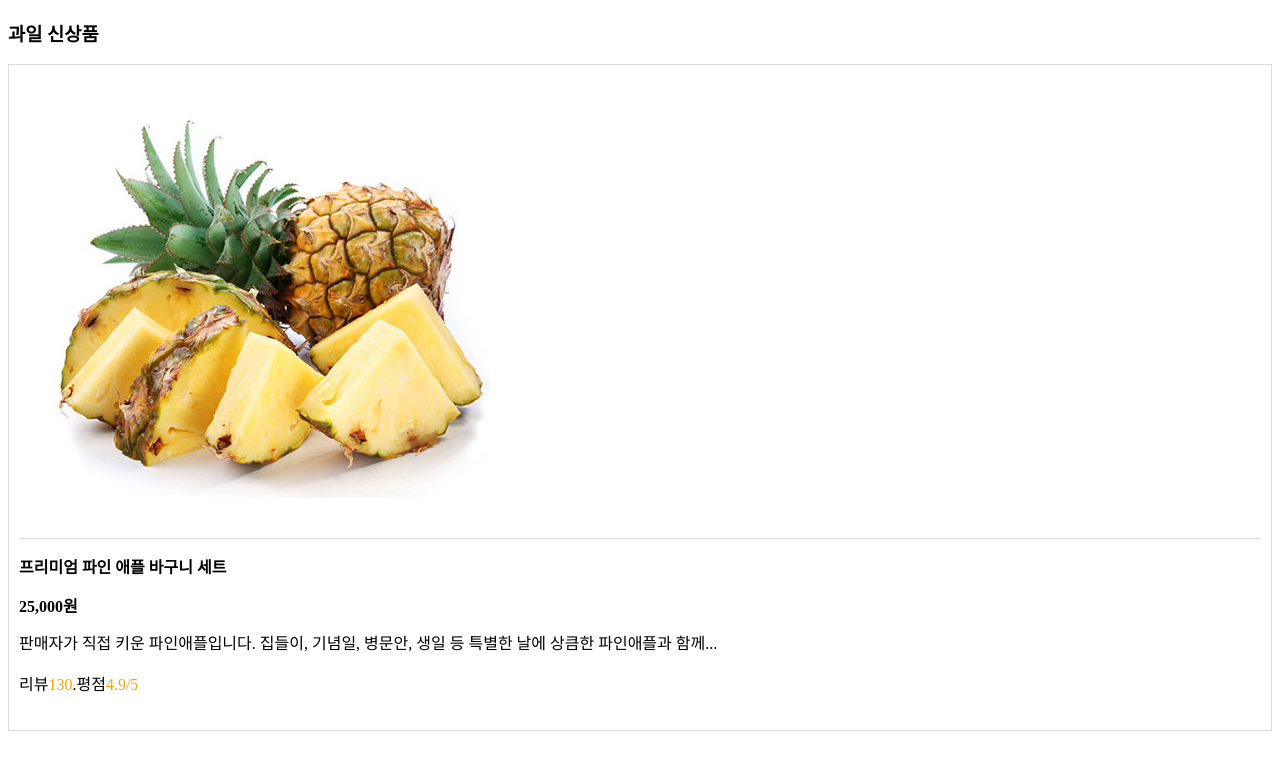
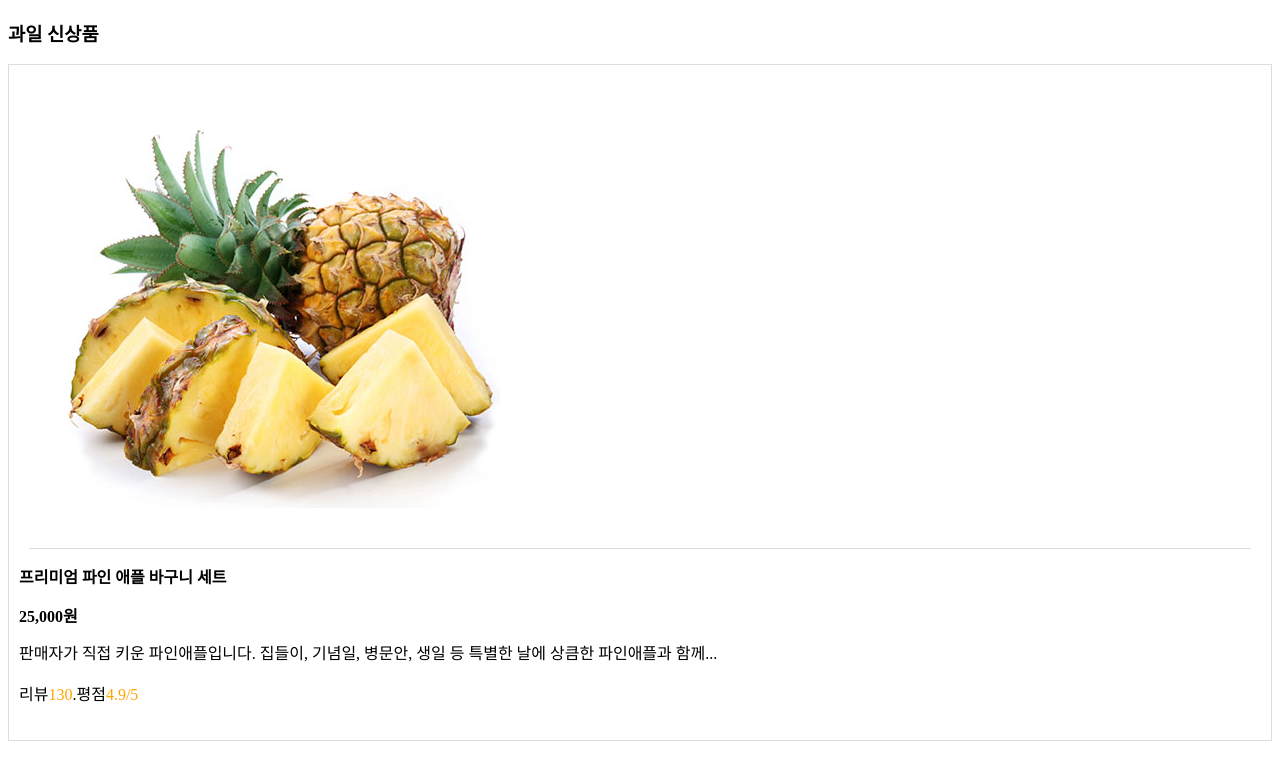
Before and after one commit to Khgustn/HTML-1, a plain HTML site: page proj8-1.html in a window 1280 px wide. Drawn offline with Linux system fonts and the light colour scheme.

Commit message:
2 commit

```diff
--- a/proj8-1.html
+++ b/proj8-1.html
@@ -9,7 +9,7 @@
         li { list-style-type: none; }
         ul { border: solid 1px #dddddd;
             margin-top: 15px; padding: 10px;}
-	.col0 { border-bottom: solid 1px #dddddd;}
+	    .col0 { border-bottom: solid 1px #dddddd; object-fit: scale-down; margin: 10px;}
         .col1, .col2 { font-weight: bold;}
         .col1, .col2, .col3, .col4 { margin-top: 15px; }
         .col4 { margin-bottom: 25px; }
```
